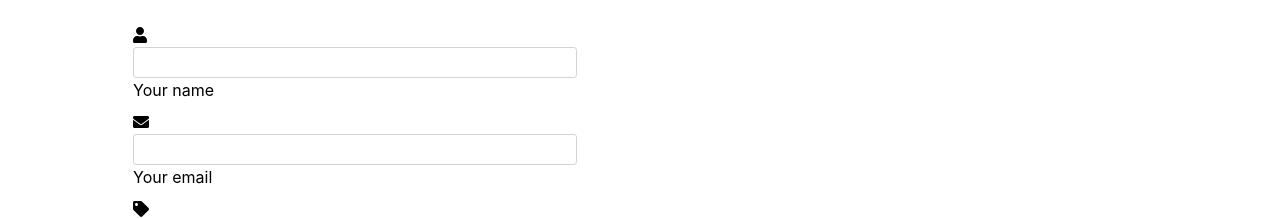
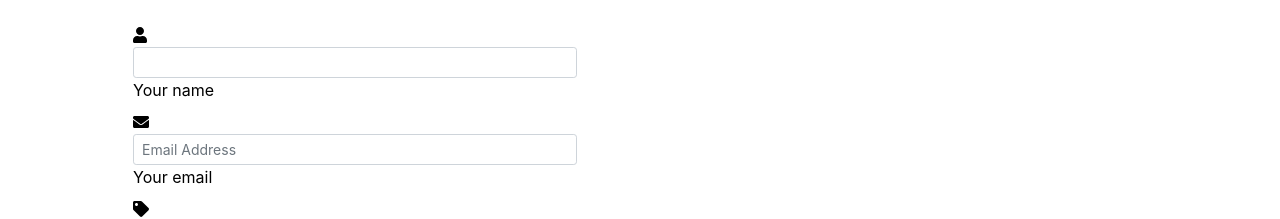
Before and after one commit to mattialambertini97/PortfolioProject, a plain HTML site: page index.html in a window 1280 px wide. Shown: the part 2500-2719 px from the top of the page. Drawn offline with nearby package versions, Linux system fonts and the light colour scheme; a script that the page names is missing.

Commit message:
modifica form

```diff
--- a/index.html
+++ b/index.html
@@ -222,7 +222,7 @@
                                <label for="form3">Your name</label>
                            </div>
                            <div class="md-form form-sm"> <i class="fa fa-envelope prefix"></i>
-                               <input type="text" id="form2" class="form-control form-control-sm">
+                               <input type="email" id="form2" placeholder="Email Address" class="form-control form-control-sm" required>
                                <label for="form2">Your email</label>
                            </div>
                            <div class="md-form form-sm"> <i class="fa fa-tag prefix"></i>
```
